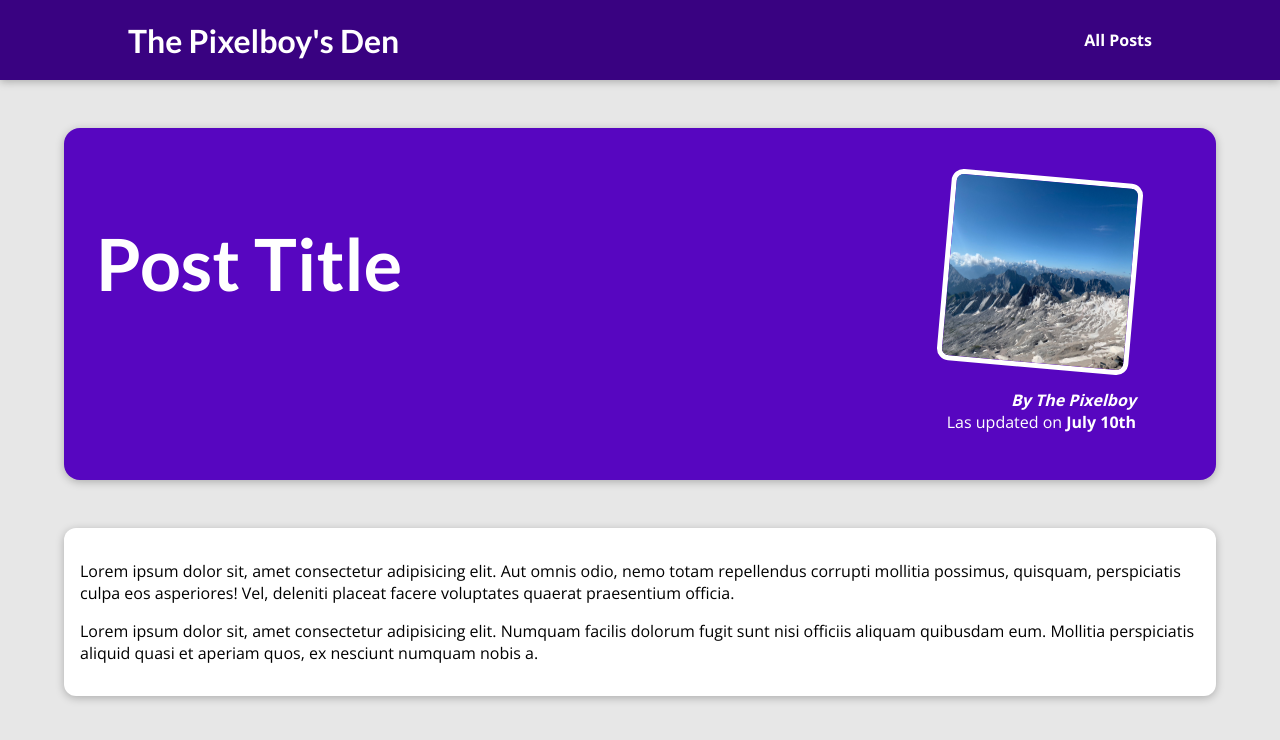
After one commit to thepixelboy/django-personal-blog, a Django app: template blog/templates/blog/single-post.html in a window 1280 px wide. The commit adds this page. Shown: the top 740 px of the page. Run offline with Django 3.2, Linux system fonts and the light colour scheme; the template is opened without the code that fills it, so the values that code supplies are empty.

Commit message:
feat: add the single post page

```diff
--- /dev/null
+++ b/blog/static/blog/post-detail.css
@@ -0,0 +1,62 @@
+body {
+  background-color: #e7e7e7;
+}
+
+#main-navigation {
+  background-color: #390281;
+  box-shadow: 0 2px 8px rgba(0, 0, 0, 0.25);
+}
+
+#summary {
+  margin: 8rem auto 3rem auto;
+  padding: 2rem;
+  width: 90%;
+  max-width: 90rem;
+  border-radius: 16px;
+  background-color: #5706c0;
+  position: relative;
+  box-shadow: 0 2px 8px rgba(0, 0, 0, 0.25);
+  height: 22rem;
+}
+
+#summary h2 {
+  color: white;
+  font-size: 4.5rem;
+}
+
+#summary article {
+  position: absolute;
+  top: 2rem;
+  right: 3rem;
+  padding: 1rem 2rem;
+  border-radius: 12px;
+  text-align: right;
+  color: white;
+}
+
+#summary article img {
+  width: 12rem;
+  height: 12rem;
+  border-radius: 12px;
+  transform: rotateZ(5deg);
+  border: 5px solid white;
+  margin-bottom: 1rem;
+}
+
+#summary address {
+  font-weight: bold;
+}
+
+#summary time {
+  font-weight: bold;
+}
+
+main {
+  width: 90%;
+  max-width: 90rem;
+  margin: 3rem auto;
+  background-color: white;
+  padding: 1rem;
+  border-radius: 12px;
+  box-shadow: 0 2px 8px rgba(0, 0, 0, 0.25);
+}
--- /dev/null
+++ b/blog/templates/blog/single-post.html
@@ -0,0 +1,26 @@
+{% extends "base.html" %}
+{% load static %}
+
+{% block title%}This is the post title{% endblock%}
+
+{% block styles %}
+<link rel="stylesheet" href="{% static "blog/post-detail.css" %}">
+{% endblock %}
+
+{% block body %}
+  <section id="summary">
+    <h2>Post Title</h2>
+    <article>
+      <img src="{% static "blog/images/mountains.jpg" %}" alt="Post Title" />
+      <address>By The Pixelboy</address>
+      <div>
+        Las updated on <time>July 10th</time>
+      </div>
+    </article>
+  </section>
+
+  <main>
+    <p>Lorem ipsum dolor sit, amet consectetur adipisicing elit. Aut omnis odio, nemo totam repellendus corrupti mollitia possimus, quisquam, perspiciatis culpa eos asperiores! Vel, deleniti placeat facere voluptates quaerat praesentium officia.</p>
+    <p>Lorem ipsum dolor sit, amet consectetur adipisicing elit. Numquam facilis dolorum fugit sunt nisi officiis aliquam quibusdam eum. Mollitia perspiciatis aliquid quasi et aperiam quos, ex nesciunt numquam nobis a.</p>
+  </main>
+{% endblock %}
--- a/blog/views.py
+++ b/blog/views.py
@@ -11,5 +11,5 @@ def posts(request):
     return render(request, "blog/all-posts.html")
 
 
-def single_post(request):
-    pass
+def single_post(request, slug):
+    return render(request, "blog/single-post.html")
```
Also changed, not shown: blog/templates/blog/includes/post.html (indentation only).
